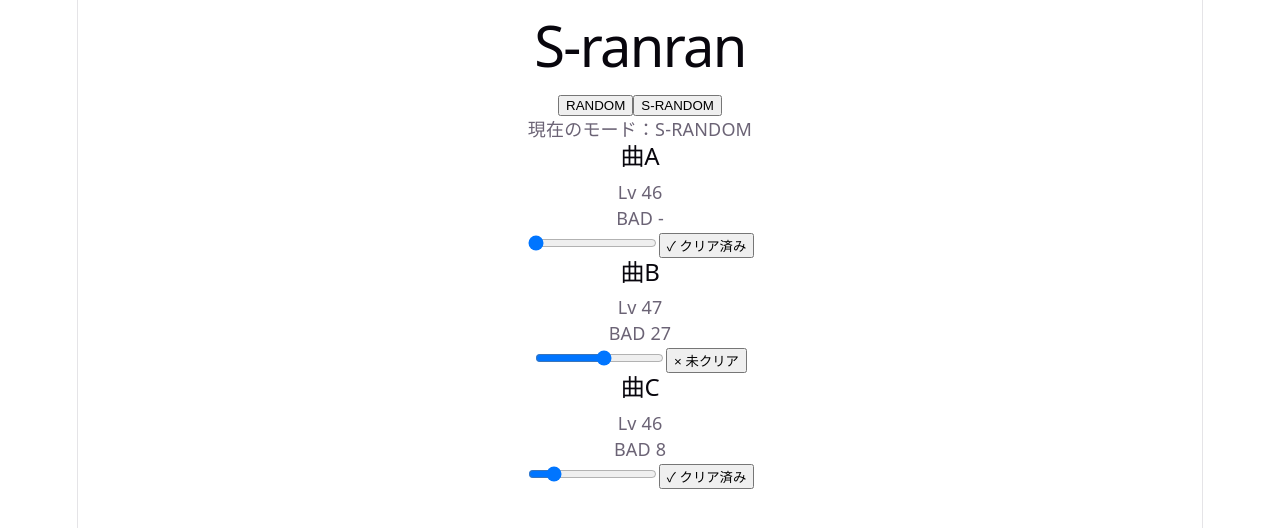
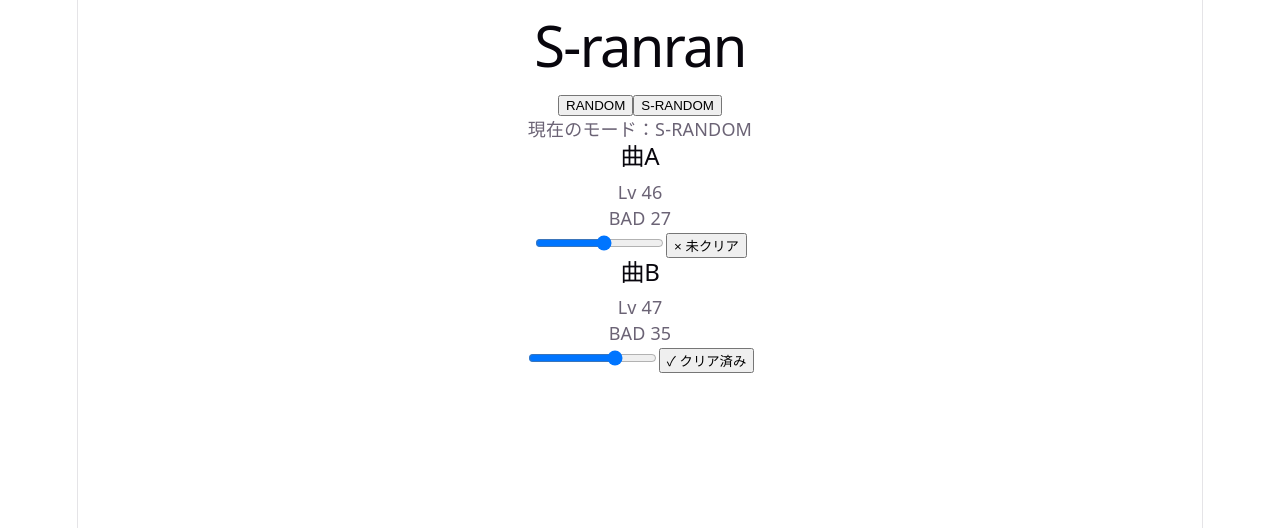
Before and after one commit to Chiya-22/S-ranran, a React (Vite) app: page / in a window 1280 px wide. Shown: the top 528 px of the page. Built offline with nearby package versions, Linux system fonts and the light colour scheme.

Commit message:
local record change

```diff
--- a/src/App.tsx
+++ b/src/App.tsx
@@ -1,35 +1,42 @@
 import SongRow from "./SongRow"
-import './App.css'
+import "./App.css"
 import { useState } from "react"
 
-const songs = [
+const initialSongs = [
   {
     title: "曲A",
     level: 46,
-    bad: null,
+    random: {
+      bad: 12,
       cleared: true,
+    },
+    sRandom: {
+      bad: 27,
+      cleared: false,
+    },
   },
   {
     title: "曲B",
     level: 47,
-    bad: 27,
+    random: {
+      bad: null,
       cleared: false,
     },
-  {
-    title: "曲C",
-    level: 46,
-    bad: 8,
+    sRandom: {
+      bad: 35,
       cleared: true,
+    },
   },
 ]
 
 function App() {
   const [mode, setMode] = useState<"RANDOM" | "S-RANDOM">("S-RANDOM")
+  const [songs, setSongs] = useState(initialSongs)
 
   return (
     <div>
       <h1>S-ranran</h1>
-    <div>
+
       <button onClick={() => setMode("RANDOM")}>
         RANDOM
       </button>
@@ -37,12 +44,45 @@ function App() {
       <button onClick={() => setMode("S-RANDOM")}>
         S-RANDOM
       </button>
-  </div>
 
       <p>現在のモード：{mode}</p>
 
       {songs.map((song) => (
-      <SongRow key={song.title} song={song} />
+        <SongRow
+          key={`${mode}-${song.title}`}
+          song={song}
+          record={mode === "RANDOM" ? song.random : song.sRandom}
+          onBadChange={(newBad) => {
+            setSongs(
+              songs.map((s) =>
+                s.title === song.title
+                  ? {
+                      ...s,
+                      [mode === "RANDOM" ? "random" : "sRandom"]: {
+                        ...(mode === "RANDOM" ? s.random : s.sRandom),
+                        bad: newBad,
+                      },
+                    }
+                  : s
+              )
+            )
+          }}
+          onClearedChange={(newCleared) => {
+            setSongs(
+              songs.map((s) =>
+                s.title === song.title
+                  ? {
+                      ...s,
+                      [mode === "RANDOM" ? "random" : "sRandom"]: {
+                        ...(mode === "RANDOM" ? s.random : s.sRandom),
+                        cleared: newCleared,
+                      },
+                    }
+                  : s
+              )
+            )
+          }}
+        />
       ))}
     </div>
   )
--- a/src/SongRow.tsx
+++ b/src/SongRow.tsx
@@ -1,35 +1,46 @@
-import { useState } from "react"
+//import { useState } from "react"
 
 type Song = {
   title: string
   level: number
+}
+
+type Record = {
   bad: number | null
   cleared: boolean
 }
 
 type SongRowProps = {
   song: Song
+  record: Record
+  onBadChange: (newBad: number | null) => void
+  onClearedChange: (newCleared: boolean) => void
 }
 
-function SongRow({ song }: SongRowProps) {
-  const [bad, setBad] = useState(song.bad)
-  const [cleared, setCleared] = useState(song.cleared)
-
+function SongRow({
+  song,
+  record,
+  onBadChange,
+  onClearedChange,
+}: SongRowProps) {
   return (
     <div>
       <h2>{song.title}</h2>
+
       <p>Lv {song.level}</p>
-      <p>BAD {bad ?? "-"}</p>
+
+      <p>BAD {record.bad ?? "-"}</p>
+
       <input
         type="range"
         min="0"
         max="50"
-        value={bad ?? 0}
-        onChange={(event) => setBad(Number(event.target.value))}
-        />
+        value={record.bad ?? 0}
+        onChange={(event) => onBadChange(Number(event.target.value))}
+      />
 
-      <button onClick={() => setCleared(!cleared)}>
-        {cleared ? "✓ クリア済み" : "× 未クリア"}
+      <button onClick={() => onClearedChange(!record.cleared)}>
+        {record.cleared ? "✓ クリア済み" : "× 未クリア"}
       </button>
     </div>
   )
```
Lines whose indentation alone changed are shown as unchanged.
